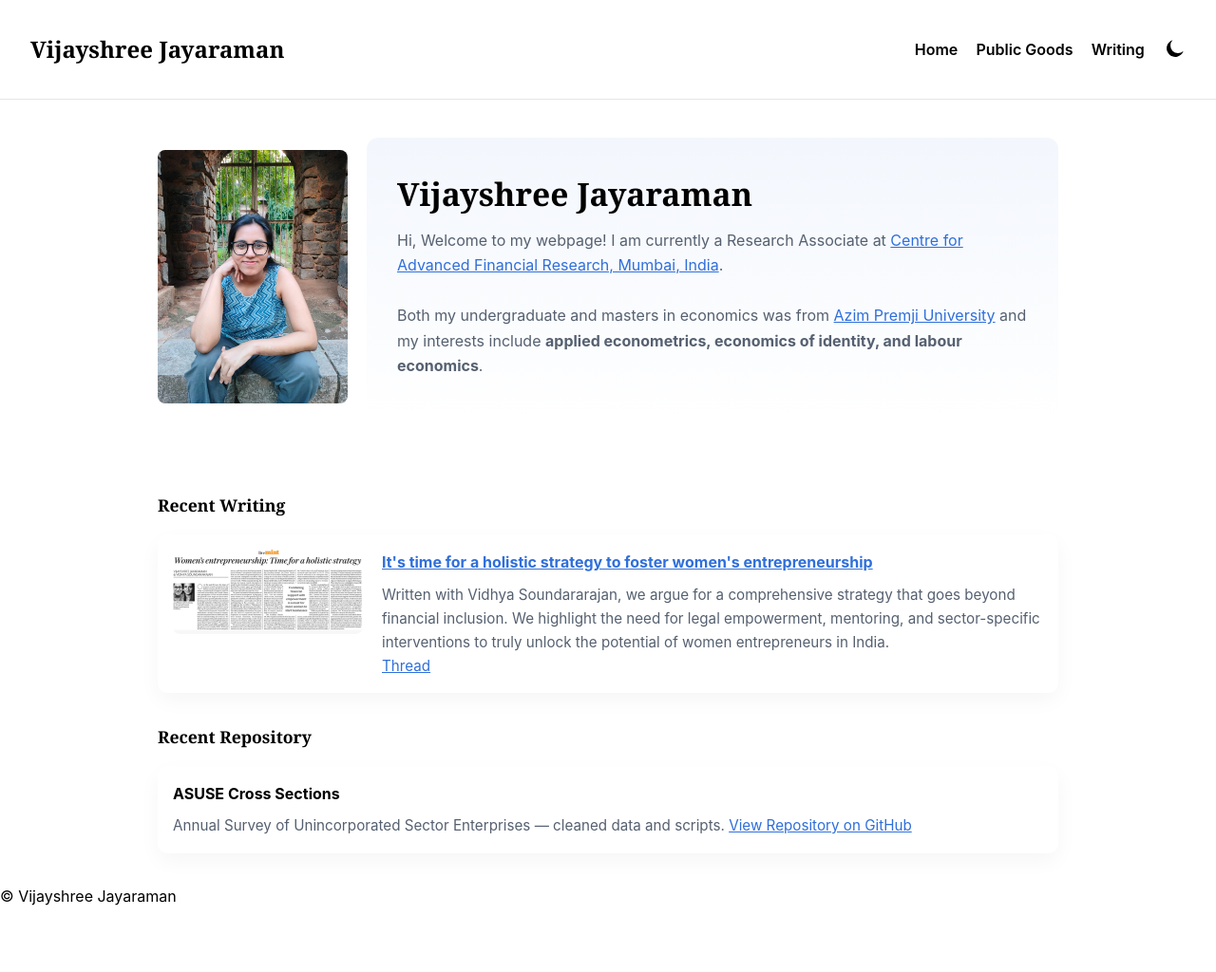
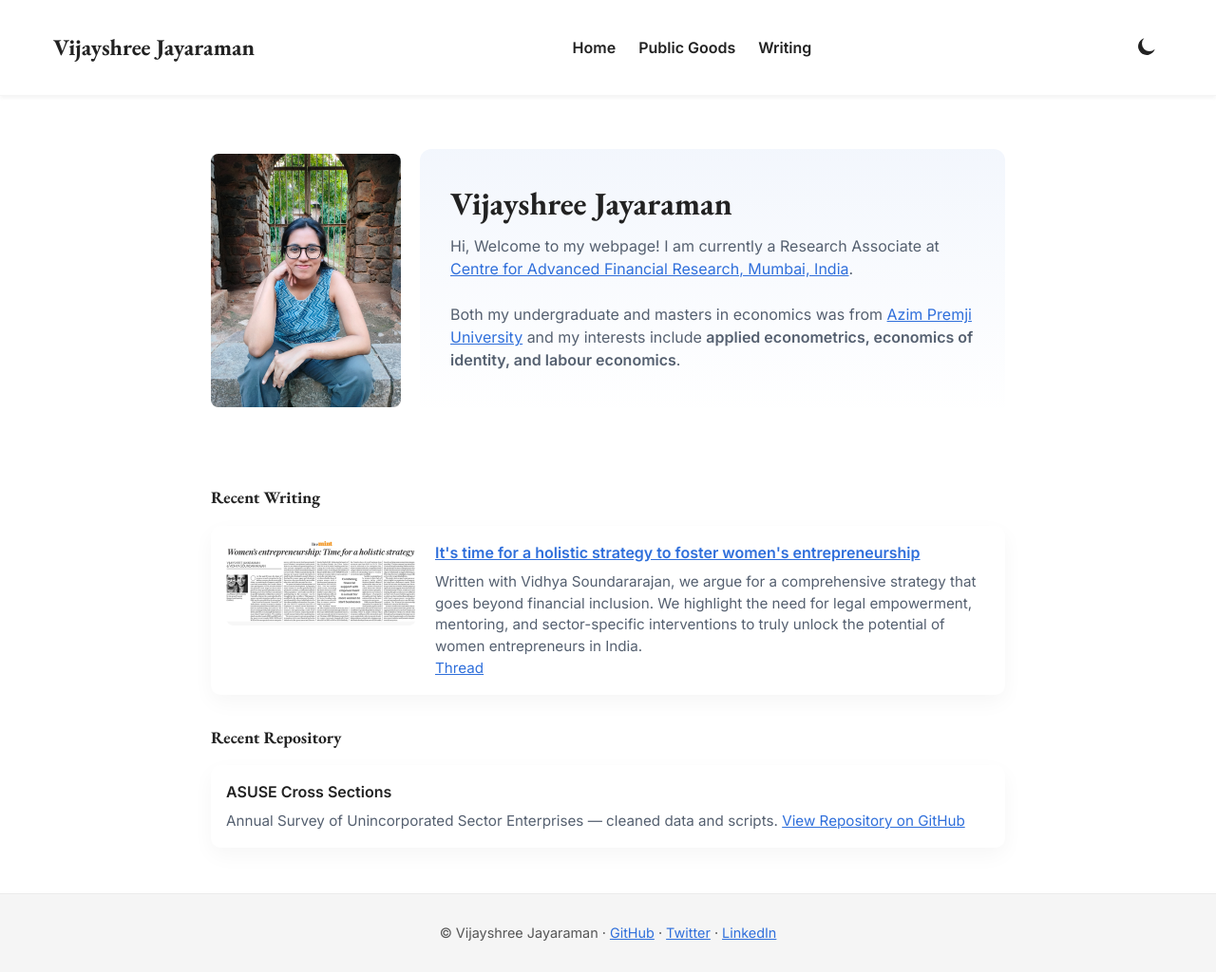
Before and after one commit to vijayshree-jayaraman/vijayshree-jayaraman.github.io, a Jekyll site: the page built from index.md, in a window 1280 px wide and 1024 px high. Shown: the whole window at 95% size. Built offline with Jekyll 4.4.1, drawn with Linux system fonts in a browser that asks for light colours.

Commit message:
Update default.html

```diff
--- a/_layouts/default.html
+++ b/_layouts/default.html
@@ -4,51 +4,86 @@
   <meta charset="utf-8" />
   <meta name="viewport" content="width=device-width, initial-scale=1" />
   <title>{% if page.title %}{{ page.title }} - {% endif %}{{ site.title }}</title>
+  <meta name="description" content="{{ page.description | default: site.description }}" />
+  <meta property="og:title" content="{{ page.title }} - {{ site.title }}" />
+  <meta property="og:description" content="{{ site.description }}" />
+  <meta name="twitter:card" content="summary_large_image" />
+  <!-- Google Fonts -->
+  <link rel="preconnect" href="https://fonts.googleapis.com" />
+  <link rel="preconnect" href="https://fonts.gstatic.com" crossorigin />
+  <link href="https://fonts.googleapis.com/css2?family=EB+Garamond:wght@400;500;700&family=Inter:wght@300;400;600&display=swap" rel="stylesheet" />
   <link rel="stylesheet" href="{{ '/assets/css/style.css' | relative_url }}" />
+  <link rel="icon" href="{{ '/assets/images/favicon.svg' | relative_url }}" type="image/svg+xml" />
+
   <style>
+    html, body {
+      overflow-x: hidden !important;
+      overflow-y: auto !important;
+      margin: 0;
+      padding: 0;
+    }
     body {
       font-family: 'Inter', sans-serif;
-      margin: 0;
+      line-height: 1.5;
+      color: #222;
       background: #fff;
-      color: #000;
     }
-    body[data-theme="dark"] {
+    [data-theme="dark"] body {
+      color: #fff;
       background: #000;
-      color: #fff;
     }
 
+    /* HEADER */
     .site-header {
-      background: inherit;
+      background: var(--header-bg, #fff);
+      color: var(--header-color, #222);
       padding: 1rem;
-      border-bottom: 1px solid rgba(0,0,0,0.1);
+      position: sticky;
+      top: 0;
+      z-index: 100;
+      box-shadow: 0 2px 4px rgba(0,0,0,0.05);
     }
-    body[data-theme="dark"] .site-header {
-      border-bottom: 1px solid rgba(255,255,255,0.1);
+    [data-theme="dark"] .site-header {
+      --header-bg: #111;
+      --header-color: #fff;
     }
 
     .nav-container {
       display: flex;
       justify-content: space-between;
       align-items: center;
+      max-width: 1200px;
+      margin: 0 auto;
       flex-wrap: wrap;
+      gap: 0.5rem;
     }
 
     .brand {
-      font-weight: bold;
+      font-weight: 700;
       font-size: 1.5rem;
       text-decoration: none;
       color: inherit;
+      display: flex;
+      align-items: center;
+      gap: 0.5rem;
     }
 
     .site-nav {
       display: flex;
-      align-items: center;
-      gap: 1.2rem;
+      gap: 1.5rem;
+      flex-wrap: wrap;
     }
     .site-nav a {
       text-decoration: none;
       font-weight: 600;
+      font-size: 1rem;
       color: inherit;
+    }
+
+    .nav-actions {
+      display: flex;
+      gap: 0.5rem;
+      align-items: center;
     }
 
     .icon-btn {
@@ -58,7 +93,6 @@
       color: inherit;
       display: flex;
       align-items: center;
-      padding: 0;
     }
     .icon-btn svg {
       width: 24px;
@@ -68,82 +102,141 @@
     /* Mobile */
     @media (max-width: 820px) {
       .site-nav {
+        display: none;
         flex-direction: column;
-        display: none;
+        background: var(--header-bg, #fff);
         width: 100%;
-        margin-top: 1rem;
+        margin-top: 0.5rem;
+      }
+      [data-theme="dark"] .site-nav {
+        background: #111;
       }
       .site-nav.show {
         display: flex;
       }
-      .nav-toggle {
+      .site-nav a {
+        padding: 0.75rem 1rem;
+        border-top: 1px solid rgba(255,255,255,0.1);
+      }
+      .nav-container {
+        flex-direction: column;
+        align-items: stretch;
+        gap: 0.5rem;
+        padding: 0.5rem 1rem;
+      }
+      .brand .mobile-theme-toggle {
         display: inline-flex;
+      }
+      .nav-actions .desktop-theme-toggle {
+        display: none;
       }
     }
 
     /* Desktop */
     @media (min-width: 821px) {
+      .brand .mobile-theme-toggle {
+        display: none;
+      }
       .nav-toggle {
         display: none;
       }
+      .nav-actions .desktop-theme-toggle {
+        display: inline-flex;
+      }
+    }
+
+    .site-main {
+      max-width: 900px;
+      margin: 1rem auto;
+      padding: 0 1rem;
+    }
+
+    .site-footer {
+      background: #f5f5f5;
+      text-align: center;
+      padding: 1rem;
+      font-size: 0.9rem;
+      color: #555;
+      margin-top: 3rem;
+    }
+    [data-theme="dark"] .site-footer {
+      background: #111;
+      color: #ccc;
     }
   </style>
 </head>
 <body data-theme="light">
   <header class="site-header">
-    <div class="nav-container">
-      <a class="brand" href="{{ '/' | relative_url }}">{{ site.title }}</a>
-
-      <button id="nav-toggle" class="icon-btn nav-toggle" aria-label="Toggle menu">
-        <svg xmlns="http://www.w3.org/2000/svg" fill="currentColor" viewBox="0 0 24 24">
-          <path d="M3 6h18M3 12h18M3 18h18"/>
-        </svg>
-      </button>
+    <div class="container nav-container">
+      <!-- Brand + mobile theme toggle -->
+      <a class="brand" href="{{ '/' | relative_url }}">
+        {{ site.title }}
+        <button id="mobile-theme-toggle" class="icon-btn mobile-theme-toggle" aria-label="Toggle dark mode">
+          <svg id="mobile-theme-icon" xmlns="http://www.w3.org/2000/svg" fill="currentColor" viewBox="0 0 24 24">
+            <path d="M21.64 13.64A9 9 0 1110.36 2.36 7 7 0 0021.64 13.64z"/>
+          </svg>
+        </button>
+      </a>
 
       <nav id="site-nav" class="site-nav">
         <a href="{{ '/' | relative_url }}">Home</a>
         <a href="{{ '/public-goods/' | relative_url }}">Public Goods</a>
         <a href="{{ '/writing/' | relative_url }}">Writing</a>
-        <button id="theme-toggle" class="icon-btn" aria-label="Toggle dark mode">
-          <svg id="theme-icon" xmlns="http://www.w3.org/2000/svg" fill="currentColor" viewBox="0 0 24 24">
+      </nav>
+
+      <!-- Desktop theme toggle + nav toggle -->
+      <div class="nav-actions">
+        <button id="desktop-theme-toggle" class="icon-btn desktop-theme-toggle" aria-label="Toggle dark mode">
+          <svg id="desktop-theme-icon" xmlns="http://www.w3.org/2000/svg" fill="currentColor" viewBox="0 0 24 24">
             <path d="M21.64 13.64A9 9 0 1110.36 2.36 7 7 0 0021.64 13.64z"/>
           </svg>
         </button>
-      </nav>
+        <button id="nav-toggle" class="icon-btn nav-toggle" aria-label="Toggle menu">
+          <svg xmlns="http://www.w3.org/2000/svg" fill="currentColor" viewBox="0 0 24 24">
+            <path d="M3 6h18M3 12h18M3 18h18"/>
+          </svg>
+        </button>
+      </div>
     </div>
   </header>
 
-  <main>
+  <main class="site-main">
     {{ content }}
   </main>
 
-  <footer>
-    <p>© {{ site.title }}</p>
+  <footer class="site-footer">
+    <p>
+      © {{ site.title }} ·
+      <a href="https://github.com/vijayshree-jayaraman" target="_blank">GitHub</a> ·
+      <a href="https://x.com/Vijayshreeeee" target="_blank">Twitter</a> ·
+      <a href="https://www.linkedin.com/in/jvijayshree/?originalSubdomain=in" target="_blank">LinkedIn</a>
+    </p>
   </footer>
 
   <script>
     const navToggle = document.getElementById('nav-toggle');
     const siteNav = document.getElementById('site-nav');
-    const themeToggle = document.getElementById('theme-toggle');
-    const themeIcon = document.getElementById('theme-icon');
-
     navToggle.addEventListener('click', () => {
       siteNav.classList.toggle('show');
     });
+
+    function toggleTheme() {
+      const isDark = document.body.getAttribute('data-theme') === 'dark';
+      const newTheme = isDark ? 'light' : 'dark';
+      document.body.setAttribute('data-theme', newTheme);
+      updateThemeIcons(newTheme);
+    }
 
     function updateThemeIcons(theme) {
       const sun = '<path d="M6.76 4.84l-1.8-1.79-1.41 1.41 1.79 1.8L6.76 4.84zM1 13h3v-2H1v2zm10-9h-2v3h2V4zm9.24 2.21l-1.41-1.41-1.8 1.79 1.41 1.41 1.8-1.79zM20 11v2h3v-2h-3zm-9 9h2v-3h-2v3zm7.24-2.21l1.8 1.79 1.41-1.41-1.79-1.8-1.42 1.42zM4.22 17.66l1.8-1.79-1.41-1.41-1.8 1.79 1.41 1.41zM12 8a4 4 0 100 8 4 4 0 000-8z"/>';
       const moon = '<path d="M21.64 13.64A9 9 0 1110.36 2.36 7 7 0 0021.64 13.64z"/>';
 
-      themeIcon.innerHTML = theme === 'dark' ? sun : moon;
+      document.getElementById('mobile-theme-icon').innerHTML = theme === 'dark' ? sun : moon;
+      document.getElementById('desktop-theme-icon').innerHTML = theme === 'dark' ? sun : moon;
     }
 
-    themeToggle.addEventListener('click', () => {
-      const isDark = document.body.getAttribute('data-theme') === 'dark';
-      const newTheme = isDark ? 'light' : 'dark';
-      document.body.setAttribute('data-theme', newTheme);
-      updateThemeIcons(newTheme);
-    });
+    document.getElementById('mobile-theme-toggle').addEventListener('click', toggleTheme);
+    document.getElementById('desktop-theme-toggle').addEventListener('click', toggleTheme);
   </script>
 </body>
 </html>
```
